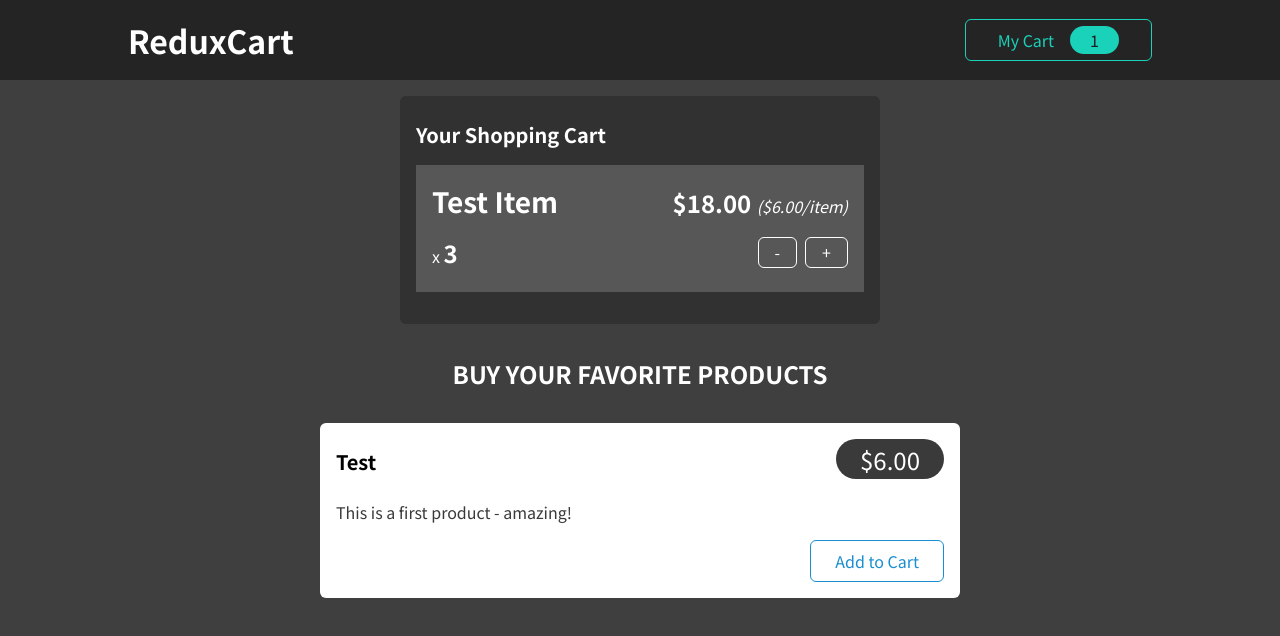
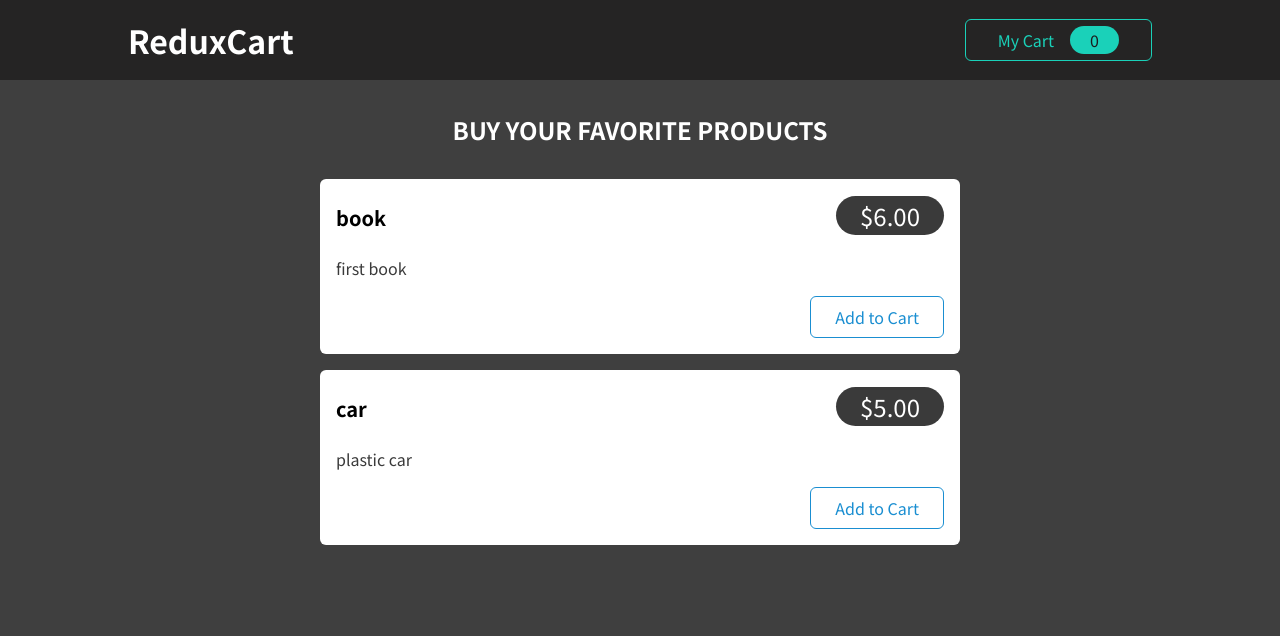
Before and after one commit to swojtasz/learning_react, a React (Create React App) app: page / in a window 1280 px wide. Shown: the top 636 px of the page. Built offline with nearby package versions, Linux system fonts and the light colour scheme.

Commit message:
finished refresher

```diff
--- a/package.json
+++ b/package.json
@@ -3,11 +3,13 @@
   "version": "0.1.0",
   "private": true,
   "dependencies": {
+    "@reduxjs/toolkit": "^1.6.1",
     "@testing-library/jest-dom": "^5.11.6",
     "@testing-library/react": "^11.2.2",
     "@testing-library/user-event": "^12.5.0",
     "react": "^17.0.1",
     "react-dom": "^17.0.1",
+    "react-redux": "^7.2.4",
     "react-scripts": "4.0.1",
     "web-vitals": "^0.2.4"
   },
--- a/src/App.js
+++ b/src/App.js
@@ -1,11 +1,14 @@
-import Cart from './components/Cart/Cart';
-import Layout from './components/Layout/Layout';
-import Products from './components/Shop/Products';
+import { useSelector } from "react-redux";
+import Cart from "./components/Cart/Cart";
+import Layout from "./components/Layout/Layout";
+import Products from "./components/Shop/Products";
 
 function App() {
+  const cartIsVisible = useSelector((state) => state.ui.cartIsVisible);
+
   return (
     <Layout>
-      <Cart />
+      {cartIsVisible && <Cart />}
       <Products />
     </Layout>
   );
--- a/src/components/Cart/Cart.js
+++ b/src/components/Cart/Cart.js
@@ -1,15 +1,27 @@
-import Card from '../UI/Card';
-import classes from './Cart.module.css';
-import CartItem from './CartItem';
+import { useSelector } from "react-redux";
+import Card from "../UI/Card";
+import classes from "./Cart.module.css";
+import CartItem from "./CartItem";
 
 const Cart = (props) => {
+  const cartItems = useSelector((state) => state.cart.items);
+
   return (
     <Card className={classes.cart}>
       <h2>Your Shopping Cart</h2>
       <ul>
-        <CartItem
-          item={{ title: 'Test Item', quantity: 3, total: 18, price: 6 }}
-        />
+        {cartItems.map((item) => (
+          <CartItem
+            key={item.id}
+            item={{
+              id: item.id,
+              title: item.name,
+              quantity: item.quantity,
+              total: item.totalPrice,
+              price: item.price,
+            }}
+          />
+        ))}
       </ul>
     </Card>
   );
--- a/src/components/Cart/CartButton.js
+++ b/src/components/Cart/CartButton.js
@@ -1,10 +1,19 @@
-import classes from './CartButton.module.css';
+import { useDispatch, useSelector } from "react-redux";
+import { uiActions } from "../../store/ui-slice";
+import classes from "./CartButton.module.css";
 
 const CartButton = (props) => {
+  const dispatch = useDispatch();
+  const quantity = useSelector((state) => state.cart.totalQuantity);
+
+  const toggleCardHandler = () => {
+    dispatch(uiActions.toggle());
+  };
+
   return (
-    <button className={classes.button}>
+    <button className={classes.button} onClick={toggleCardHandler}>
       <span>My Cart</span>
-      <span className={classes.badge}>1</span>
+      <span className={classes.badge}>{quantity}</span>
     </button>
   );
 };
--- a/src/components/Cart/CartItem.js
+++ b/src/components/Cart/CartItem.js
@@ -1,14 +1,24 @@
-import classes from './CartItem.module.css';
+import { useDispatch } from "react-redux";
+import { cartActions } from "../../store/cart-slice";
+import classes from "./CartItem.module.css";
 
 const CartItem = (props) => {
-  const { title, quantity, total, price } = props.item;
+  const { id, title, quantity, total, price } = props.item;
+  const dispatch = useDispatch();
+
+  const handleRemoveItem = () => {
+    dispatch(cartActions.removeItemFromCart(id));
+  };
+  const handleAddItem = () => {
+    dispatch(cartActions.addItemToCart({ id, price, title }));
+  };
 
   return (
     <li className={classes.item}>
       <header>
         <h3>{title}</h3>
         <div className={classes.price}>
-          ${total.toFixed(2)}{' '}
+          ${total.toFixed(2)}{" "}
           <span className={classes.itemprice}>(${price.toFixed(2)}/item)</span>
         </div>
       </header>
@@ -17,8 +27,8 @@ const CartItem = (props) => {
           x <span>{quantity}</span>
         </div>
         <div className={classes.actions}>
-          <button>-</button>
-          <button>+</button>
+          <button onClick={handleRemoveItem}>-</button>
+          <button onClick={handleAddItem}>+</button>
         </div>
       </div>
     </li>
--- a/src/components/Shop/ProductItem.js
+++ b/src/components/Shop/ProductItem.js
@@ -1,8 +1,21 @@
-import Card from '../UI/Card';
-import classes from './ProductItem.module.css';
+import Card from "../UI/Card";
+import classes from "./ProductItem.module.css";
+import { useDispatch } from "react-redux";
+import { cartActions } from "../../store/cart-slice";
 
 const ProductItem = (props) => {
-  const { title, price, description } = props;
+  const { id, title, price, description } = props;
+  const dispatch = useDispatch();
+
+  const addToCartHandler = () => {
+    dispatch(
+      cartActions.addItemToCart({
+        id,
+        title,
+        price,
+      })
+    );
+  };
 
   return (
     <li className={classes.item}>
@@ -13,7 +26,7 @@ const ProductItem = (props) => {
         </header>
         <p>{description}</p>
         <div className={classes.actions}>
-          <button>Add to Cart</button>
+          <button onClick={addToCartHandler}>Add to Cart</button>
         </div>
       </Card>
     </li>
--- a/src/components/Shop/Products.js
+++ b/src/components/Shop/Products.js
@@ -1,16 +1,25 @@
-import ProductItem from './ProductItem';
-import classes from './Products.module.css';
+import ProductItem from "./ProductItem";
+import classes from "./Products.module.css";
+
+const DUMMY_PRODUCTS = [
+  { id: "p1", price: 6, title: "book", description: "first book" },
+  { id: "p2", price: 5, title: "car", description: "plastic car" },
+];
 
 const Products = (props) => {
   return (
     <section className={classes.products}>
       <h2>Buy your favorite products</h2>
       <ul>
-        <ProductItem
-          title='Test'
-          price={6}
-          description='This is a first product - amazing!'
-        />
+        {DUMMY_PRODUCTS.map((item) => (
+          <ProductItem
+            key={item.id}
+            id={item.id}
+            title={item.title}
+            price={item.price}
+            description={item.description}
+          />
+        ))}
       </ul>
     </section>
   );
--- a/src/index.js
+++ b/src/index.js
@@ -1,6 +1,13 @@
-import ReactDOM from 'react-dom';
+import ReactDOM from "react-dom";
 
-import './index.css';
-import App from './App';
+import "./index.css";
+import App from "./App";
+import { Provider } from "react-redux";
+import store from "./store/index";
 
-ReactDOM.render(<App />, document.getElementById('root'));
+ReactDOM.render(
+  <Provider store={store}>
+    <App />
+  </Provider>,
+  document.getElementById("root")
+);
--- /dev/null
+++ b/src/store/cart-slice.js
@@ -0,0 +1,42 @@
+const { createSlice } = require("@reduxjs/toolkit");
+
+const cartSlice = createSlice({
+  name: "cart",
+  initialState: {
+    items: [],
+    totalQuantity: 0,
+  },
+  reducers: {
+    addItemToCart(state, action) {
+      const newItem = action.payload;
+      const existingItem = state.items.find((item) => item.id === newItem.id);
+      state.totalQuantity++;
+      if (!existingItem) {
+        state.items.push({
+          id: newItem.id,
+          price: newItem.price,
+          quantity: 1,
+          totalPrice: newItem.price,
+          name: newItem.title,
+        });
+      } else {
+        existingItem.quantity++;
+        existingItem.totalPrice += existingItem.price;
+      }
+    },
+    removeItemFromCart(state, action) {
+      const id = action.payload;
+      const existingItem = state.items.find((item) => item.id === id);
+      state.totalQuantity--;
+      if (existingItem.quantity === 1) {
+        state.items = state.items.filter((item) => item.id !== id);
+      } else {
+        existingItem.quantity--;
+        existingItem.totalPrice -= existingItem.price;
+      }
+    },
+  },
+});
+
+export const cartActions = cartSlice.actions;
+export default cartSlice;
--- /dev/null
+++ b/src/store/index.js
@@ -0,0 +1,9 @@
+import { configureStore } from "@reduxjs/toolkit";
+import cartSlice from "./cart-slice";
+import uiSlice from "./ui-slice";
+
+const store = configureStore({
+  reducer: { ui: uiSlice.reducer, cart: cartSlice.reducer },
+});
+
+export default store;
--- /dev/null
+++ b/src/store/ui-slice.js
@@ -0,0 +1,14 @@
+const { createSlice } = require("@reduxjs/toolkit");
+
+const uiSlice = createSlice({
+  name: "ui",
+  initialState: { cartIsVisible: false },
+  reducers: {
+    toggle(state) {
+      state.cartIsVisible = !state.cartIsVisible;
+    },
+  },
+});
+
+export const uiActions = uiSlice.actions;
+export default uiSlice;
```
